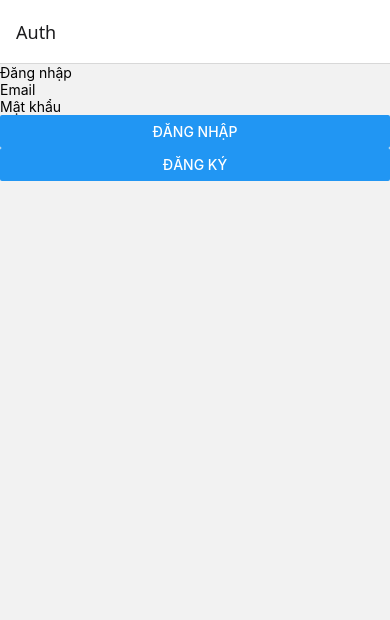
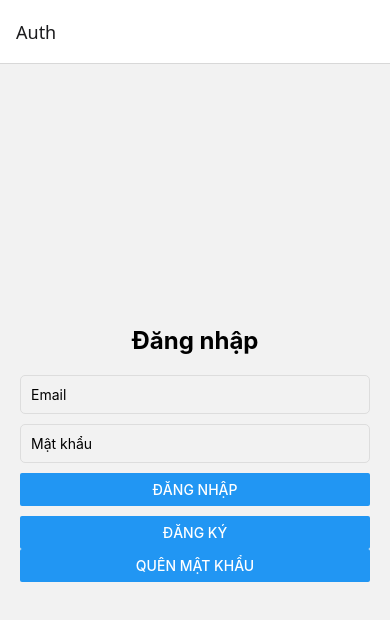
Before and after one commit to thainhhe/fitness-app, a React Native app: screen / in a window 390 px wide. Shown: the top 620 px of the page. Built offline with nearby package versions, Linux system fonts and the light colour scheme.

Commit message:
update ui, add forgot passwork

```diff
--- a/App.js
+++ b/App.js
@@ -6,6 +6,8 @@ import HomeScreen from "./screens/HomeScreen";
 import ExerciseDetailScreen from "./screens/ExerciseDetailScreen";
 import VerifyEmailScreen from "./screens/VerifyEmailScreen";
 import RegisterScreen from "./screens/RegisterScreen";
+import ResetPasswordScreen from "./screens/ResetPasswordScreen";
+import ForgotPasswordScreen from "./screens/ForgotPasswordScreen";
 
 const Stack = createStackNavigator();
 
@@ -16,6 +18,8 @@ export default function App() {
         <Stack.Screen name="Auth" component={AuthScreen} />
         <Stack.Screen name="VerifyEmail" component={VerifyEmailScreen} />
         <Stack.Screen name="Register" component={RegisterScreen} />
+        <Stack.Screen name="ResetPassword" component={ResetPasswordScreen} />
+        <Stack.Screen name="ForgotPassword" component={ForgotPasswordScreen} />
         <Stack.Screen name="Home" component={HomeScreen} />
         <Stack.Screen name="ExerciseDetail" component={ExerciseDetailScreen} />
       </Stack.Navigator>
--- a/db.json
+++ b/db.json
@@ -27,7 +27,8 @@
       "email": "nguyenthaigpt@gmail.com",
       "password": "123456",
       "verified": true,
-      "verificationCode": "340387"
+      "verificationCode": "340387",
+      "resetCode": null
     }
   ],
   "exercises": [
--- a/screens/AuthScreen.js
+++ b/screens/AuthScreen.js
@@ -1,5 +1,5 @@
 import React, { useState } from "react";
-import { View, Text, TextInput, Button } from "react-native";
+import { View, Text, TextInput, Button, StyleSheet, Alert } from "react-native";
 import AsyncStorage from "@react-native-async-storage/async-storage";
 import api from "../api";
 
@@ -7,49 +7,88 @@ const AuthScreen = ({ navigation }) => {
   const [email, setEmail] = useState("");
   const [password, setPassword] = useState("");
 
-  // const login = async () => {
-  //   const res = await api.get("/users", { params: { email, password } });
-  //   if (res.data.length > 0) {
-  //     await AsyncStorage.setItem("user", JSON.stringify(res.data[0]));
-  //     navigation.navigate("Home");
-  //   } else {
-  //     alert("Sai thông tin đăng nhập");
-  //   }
-  // };
+  const login = async () => {
+    if (!email.trim() || !password.trim()) {
+      Alert.alert("Lỗi", "Vui lòng nhập email và mật khẩu!");
+      return;
+    }
 
-  const login = async () => {
+    try {
       const res = await api.get("/users", { params: { email, password } });
+
       if (res.data.length > 0) {
         const user = res.data[0];
+
         if (!user.verified) {
-        alert("Vui lòng xác thực email trước khi đăng nhập.");
+          Alert.alert("Lỗi", "Vui lòng xác thực email trước khi đăng nhập.");
           return;
         }
+
         await AsyncStorage.setItem("user", JSON.stringify(user));
         navigation.navigate("Home");
       } else {
-      alert("Sai thông tin đăng nhập");
+        Alert.alert("Lỗi", "Sai thông tin đăng nhập!");
+      }
+    } catch (error) {
+      console.error("Lỗi khi đăng nhập:", error);
+      Alert.alert("Lỗi", "Có lỗi xảy ra, vui lòng thử lại!");
     }
   };
 
   return (
-    <View>
-      <Text>Đăng nhập</Text>
-      <TextInput placeholder="Email" onChangeText={setEmail} />
+    <View style={styles.container}>
+      <Text style={styles.title}>Đăng nhập</Text>
       <TextInput
+        style={styles.input}
+        placeholder="Email"
+        onChangeText={setEmail}
+        value={email}
+        keyboardType="email-address"
+      />
+      <TextInput
+        style={styles.input}
         placeholder="Mật khẩu"
         secureTextEntry
         onChangeText={setPassword}
+        value={password}
       />
       <Button title="Đăng nhập" onPress={login} />
-      <View>
+      <View style={styles.buttonGroup}>
         <Button
           title="Đăng ký"
           onPress={() => navigation.navigate("Register")}
+        />
+        <Button
+          title="Quên mật khẩu"
+          onPress={() => navigation.navigate("ForgotPassword")}
         />
       </View>
     </View>
   );
 };
 
+const styles = StyleSheet.create({
+  container: {
+    flex: 1,
+    padding: 20,
+    justifyContent: "center",
+  },
+  title: {
+    fontSize: 24,
+    fontWeight: "bold",
+    marginBottom: 20,
+    textAlign: "center",
+  },
+  input: {
+    borderWidth: 1,
+    borderColor: "#ddd",
+    padding: 10,
+    marginBottom: 10,
+    borderRadius: 5,
+  },
+  buttonGroup: {
+    marginTop: 10,
+  },
+});
+
 export default AuthScreen;
--- /dev/null
+++ b/screens/ForgotPasswordScreen.js
@@ -0,0 +1,70 @@
+import React, { useState } from "react";
+import { View, Text, TextInput, Button, Alert, StyleSheet } from "react-native";
+import api from "../api";
+
+const ForgotPasswordScreen = ({ navigation }) => {
+  const [email, setEmail] = useState("");
+
+  const sendResetCode = async () => {
+    try {
+      const { data: users } = await api.get("/users", { params: { email } });
+
+      if (users.length === 0) {
+        Alert.alert("Lỗi", "Email không tồn tại trong hệ thống.");
+        return;
+      }
+
+      const resetCode = Math.floor(100000 + Math.random() * 900000).toString();
+
+      await api.patch(`/users/${users[0].id}`, { resetCode });
+
+      await fetch("http://192.168.100.140:5001/send-reset-code", {
+        method: "POST",
+        headers: { "Content-Type": "application/json" },
+        body: JSON.stringify({ email, resetCode }),
+      });
+
+      Alert.alert("Thành công", "Mã xác thực đã được gửi tới email của bạn.");
+      navigation.navigate("ResetPassword", { email });
+    } catch (error) {
+      console.error("Lỗi gửi mã:", error);
+      Alert.alert("Lỗi", "Không thể gửi mã xác thực.");
+    }
+  };
+
+  return (
+    <View style={styles.container}>
+      <Text style={styles.title}>Quên Mật Khẩu</Text>
+      <TextInput
+        style={styles.input}
+        placeholder="Nhập Email"
+        keyboardType="email-address"
+        onChangeText={setEmail}
+      />
+      <Button title="Gửi mã xác thực" onPress={sendResetCode} />
+    </View>
+  );
+};
+
+const styles = StyleSheet.create({
+  container: {
+    flex: 1,
+    padding: 20,
+    justifyContent: "center",
+  },
+  title: {
+    fontSize: 24,
+    fontWeight: "bold",
+    marginBottom: 20,
+    textAlign: "center",
+  },
+  input: {
+    borderWidth: 1,
+    borderColor: "#ddd",
+    padding: 10,
+    marginBottom: 10,
+    borderRadius: 5,
+  },
+});
+
+export default ForgotPasswordScreen;
--- /dev/null
+++ b/screens/ResetPasswordScreen.js
@@ -0,0 +1,80 @@
+import React, { useState } from "react";
+import { View, Text, TextInput, Button, Alert, StyleSheet } from "react-native";
+import api from "../api";
+
+const ResetPasswordScreen = ({ route, navigation }) => {
+  const { email } = route.params;
+  const [resetCode, setResetCode] = useState("");
+  const [newPassword, setNewPassword] = useState("");
+
+  const resetPassword = async () => {
+    try {
+      const { data: users } = await api.get("/users", { params: { email } });
+
+      if (users.length === 0) {
+        Alert.alert("Lỗi", "Email không tồn tại.");
+        return;
+      }
+
+      const user = users[0];
+
+      if (user.resetCode !== resetCode) {
+        Alert.alert("Lỗi", "Mã xác thực không đúng.");
+        return;
+      }
+
+      await api.patch(`/users/${user.id}`, {
+        password: newPassword,
+        resetCode: null,
+      });
+
+      Alert.alert("Thành công", "Mật khẩu đã được đặt lại.");
+      navigation.navigate("Auth");
+    } catch (error) {
+      console.error("Lỗi đặt lại mật khẩu:", error);
+      Alert.alert("Lỗi", "Không thể đặt lại mật khẩu.");
+    }
+  };
+
+  return (
+    <View style={styles.container}>
+      <Text style={styles.title}>Nhập Mã Xác Thực</Text>
+      <TextInput
+        style={styles.input}
+        placeholder="Mã xác thực"
+        keyboardType="numeric"
+        onChangeText={setResetCode}
+      />
+      <TextInput
+        style={styles.input}
+        placeholder="Mật khẩu mới"
+        secureTextEntry
+        onChangeText={setNewPassword}
+      />
+      <Button title="Đặt lại mật khẩu" onPress={resetPassword} />
+    </View>
+  );
+};
+
+const styles = StyleSheet.create({
+  container: {
+    flex: 1,
+    padding: 20,
+    justifyContent: "center",
+  },
+  title: {
+    fontSize: 24,
+    fontWeight: "bold",
+    marginBottom: 20,
+    textAlign: "center",
+  },
+  input: {
+    borderWidth: 1,
+    borderColor: "#ddd",
+    padding: 10,
+    marginBottom: 10,
+    borderRadius: 5,
+  },
+});
+
+export default ResetPasswordScreen;
```
Also changed, not shown: server.js (+22 -2 lines). Lines whose indentation alone changed are shown as unchanged.
